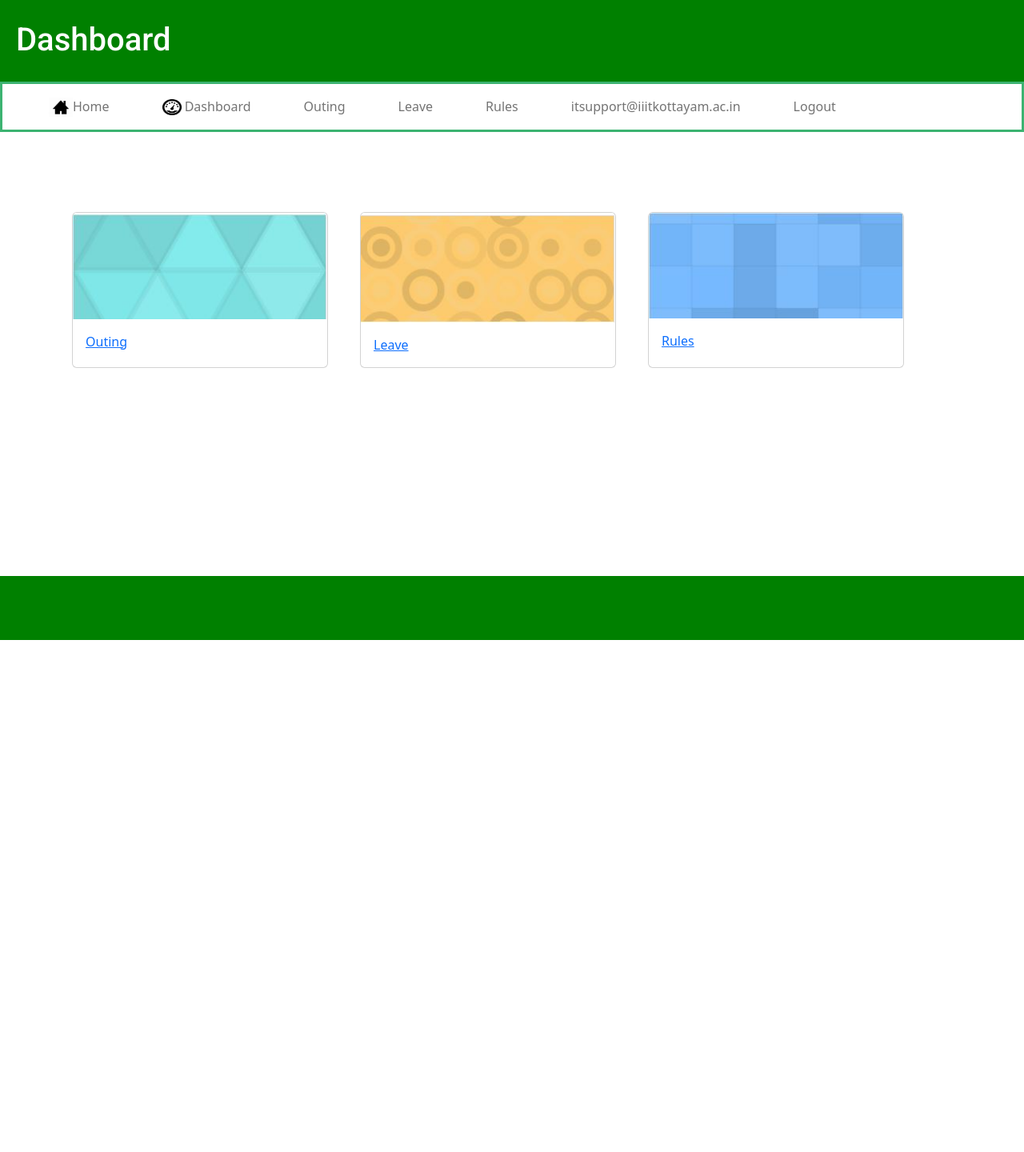
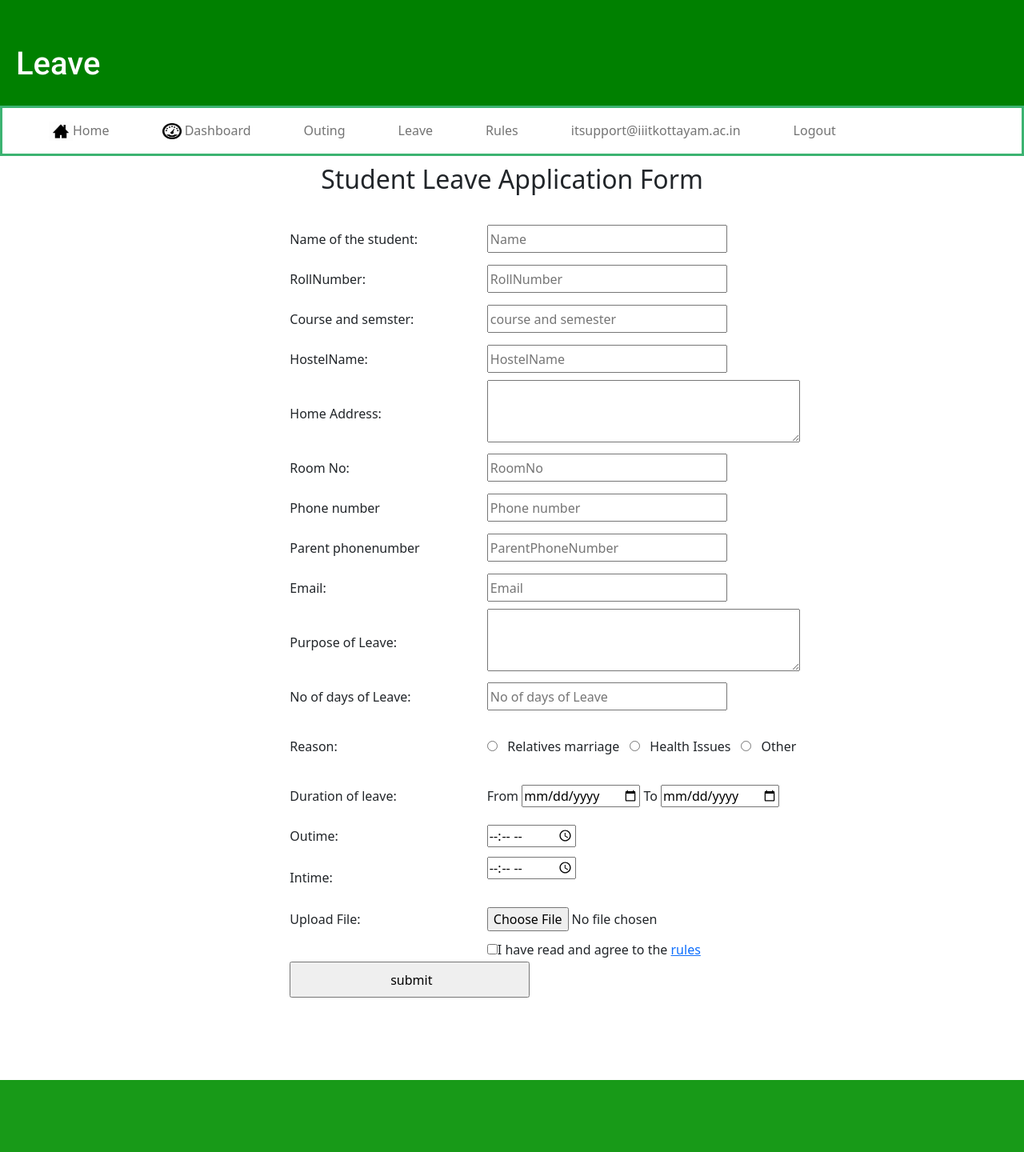
Before and after one commit to lo1734/College_Outing_Management_System, a Flask app: page /guess in a window 1280 px wide. Shown: the whole page at 80% size. Before the commit the page ends 800 px from the top, so only its background shows below. Run offline with Flask 3, Linux system fonts and the light colour scheme; a user stored in the database is signed in.

Commit message:
Update index1.html

```diff
--- a/templates/index1.html
+++ b/templates/index1.html
@@ -2,9 +2,11 @@
 <html lang="en" dir="ltr">
   <head>
     <meta charset="utf-8">
-    <title>Welcome to COMS</title>
-    <!-- Bootstrap CSS -->
+    <title>Leave</title>
+    <!-- bootstrap -->
+    <!-- CSS only -->
 <link href="https://cdn.jsdelivr.net/npm/bootstrap@5.2.3/dist/css/bootstrap.min.css" rel="stylesheet" integrity="sha384-rbsA2VBKQhggwzxH7pPCaAqO46MgnOM80zW1RWuH61DGLwZJEdK2Kadq2F9CUG65" crossorigin="anonymous">
+<!-- JavaScript Bundle with Popper -->
 <script src="https://cdn.jsdelivr.net/npm/bootstrap@5.2.3/dist/js/bootstrap.bundle.min.js" integrity="sha384-kenU1KFdBIe4zVF0s0G1M5b4hcpxyD9F7jL+jjXkk+Q2h455rYXK/7HAuoJl+0I4" crossorigin="anonymous"></script>
     <link rel="stylesheet" href="static/style.css">
       <link rel="icon" type="image/x-icon" href="static/favicon.ico">
@@ -14,10 +16,13 @@
   </head>
   <body>
     <div class="login">
+      <div class="head">
+</div>
       <div class="header">
-            <h1>Dashboard</h1>
+        <h1 >Leave</h1>
       </div>
       <nav class="navbar navbar-expand-lg nav">
+
               <button class="navbar-toggler" type="button" data-bs-toggle="collapse" data-bs-target="#navbarTogglerDemo01" aria-controls="navbarTogglerDemo01" aria-expanded="false" aria-label="Toggle navigation">
             <span class="navbar-toggler-icon"></span>
           </button>
@@ -34,26 +39,99 @@
             </div>
       </nav>
     </div>
-    <div class="card-side">
-        <div class="card card_ col-lg-3 col-md-2" style="width: 20rem;">
-            <a href="{{ url_for('outing') }}"><img src="static/card1.JPG" class="card-img-top" alt="..."></a>
-            <div class="card-body">
-                <a href="{{ url_for('outing') }}">Outing</a>
+
+        <div class="container">
+
+    <form class="registration-form"action="/leave" method="post">
+      <table style="width:150%">
+        <h2 class="h2">Student Leave Application Form</h2>
+        <tr height="50px">
+      <td><label>Name of the student:</label></td>
+      <td><input type="text" name="name" placeholder="Name" required /></td>
+      </tr>
+      <tr height="50px">
+      <td><label>RollNumber:</label></td>
+      <td><input type="text" name="Rollnumber" placeholder="RollNumber" required /></td>
+      </tr>
+      <tr height="50px">
+      <td><label>Course and semster:</label></td>
+      <td><input type="text" placeholder="course and semester" name="coursem" required /></td>
+    </tr>
+    <tr height="50px">
+      <td><label>HostelName:</label></td>
+      <td><input type="text" placeholder="HostelName" name="hostel"required/></td>
+      </tr>
+      <tr height="50px">
+        <td><label>Home Address:</label></td>
+        <td><textarea name="homeaddress" rows="3" cols="40" required></textarea></td>
+        </tr>
+      <tr height="50px">
+      <td><label>Room No:</label></td>
+    <td><input type="text" placeholder="RoomNo" name="roomno"required /></td>
+      </tr>
+      <tr height="50px">
+      <td><label>Phone number</label></td>
+      <td><input type="text" placeholder="Phone number" name="phonenumber"required /></td>
+      </tr>
+      <tr height="50px">
+      <td><label>Parent phonenumber</label></td>
+      <td><input type="text" placeholder="ParentPhoneNumber" name="parentphoneNumber"required /></td>
+      </tr>
+      <tr height="50px">
+      <td><label>Email:</label></td>
+      <td><input type="email" placeholder="Email" name="email"required /></td>
+      </tr>
+      <tr height="50px">
+        <td><label>Purpose of Leave:</label></td>
+        <td><textarea name="purposeof" rows="3" cols="40" required></textarea></td>
+        </tr>
+        <tr height="50px">
+          <td><label>No of days of Leave:</label></td>
+          <td><input type="text" placeholder="No of days of Leave" name="noofdays"required/></td>
+          </tr>
+          <tr height="50px">
+            <td><label>Reason:</label></td>
+            <td><br>
+  <input type="radio" id="marriage" name="Reason" value="Relatives marriage">
+  <label for="marriage">Relatives marriage</label>
+  <input type="radio" id="health" name="Reason" value="Health Issues">
+  <label for="Health">Health Issues</label>
+  <input type="radio" id="other" name="Reason" value="Other">
+  <label for="Other">Other</label><br><br>
+</td>
+            </tr>
+
+
+          <tr height="50px">
+            <td><label>Duration of leave:</label></td>
+            <td>From <input type="date"name="From"required/>  To <input type="date" name="To"required/></td>
+            </tr>
+      <tr height="50px">
+      <td><label>Outime:</label></td>
+      <td><input type="time" placholder="outtime" name="outtime"required /></td>
+      </tr>
+      <tr height="50px">
+      <td><label>Intime:</label></td>
+      <td><input type="time" placholder="intime" name="intime"required /><br><br></td>
+      </tr>
+      <tr height="50px">
+        <td><label>Upload File:</label></td>
+        <td><input type="file"name="file"required/></td>
+        </tr>
+      <tr>
+        <td></td>
+        <td><input type="checkbox" required />I have read and agree to the <a href="{{url_for('rules')}}">rules</a></td>
+      </tr>
+      <tr height="50px">
+      <td  colspan="2"><input type="submit" value="submit" /></td>
+      </tr>
+      </table>
+    </form>
       </div>
+      <footer>
+        <div class="footer">
+
         </div>
-        <div class="card card_" style="width: 20rem;">
-            <a href="{{ url_for('leave') }}"><img src="static/card2.JPG" class="card-img-top" alt="..."></a>
-            <div class="card-body">
-                <a href="{{ url_for('leave') }}">Leave</a>
-            </div>
-        </div>
-        <div class="card card_" style="width: 20rem;">
-            <a href="{{ url_for('rules') }}"><img src="static/card3.JPG" class="card-img-top" alt="..."></a>
-            <div class="card-body">
-                <a href="{{ url_for('rules') }}">Rules</a>
-            </div>
-        </div>
-    </div>
-    <div id="footer"></div>
+      </footer>
   </body>
 </html>
```
Lines whose indentation alone changed are shown as unchanged.
